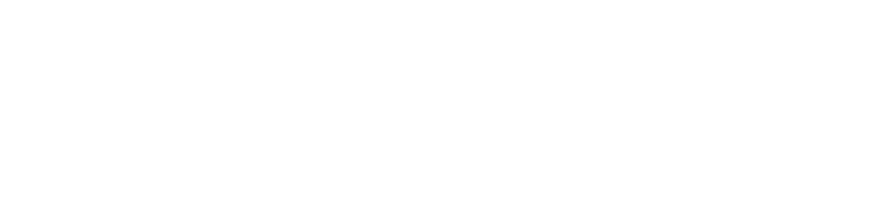
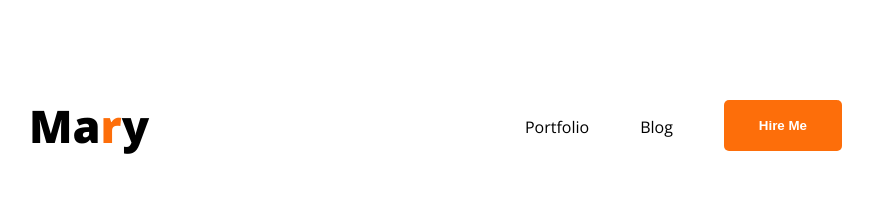
Before and after one commit to Muntakim61/sample-developer-portfolio, a plain HTML site: page index.html in a window 1280 px wide. Shown: the whole page, without its empty margins (179-1052 px from the left). Drawn offline with nearby package versions, Linux system fonts and the light colour scheme.

Commit message:
added header items

```diff
--- a/index.html
+++ b/index.html
@@ -1,12 +1,27 @@
 <!DOCTYPE html>
 <html lang="en">
+
 <head>
     <meta charset="UTF-8">
     <meta name="viewport" content="width=device-width, initial-scale=1.0">
-    <title>sample developer portfolio</title>
+    <title>Developer Portfolio</title>
+    <link rel="preconnect" href="https://fonts.googleapis.com">
+    <link rel="preconnect" href="https://fonts.gstatic.com" crossorigin>
+    <link href="https://fonts.googleapis.com/css2?family=Open+Sans:ital,wght@0,300..800;1,300..800&display=swap"
+        rel="stylesheet">
+    <link rel="stylesheet" href="styles/styles.css">
 </head>
-<body>
+
+<body class="open-sans-normal">
     <header>
+        <nav>
+            <h3 class="nav-title">Ma<span class="text-primary">r</span>y</h3>
+            <ul>
+                <li><a class="dark2"></a>Portfolio</li>
+                <li><a class="dark2" href=""></a>Blog</li>
+                <li><a href=""><button class="btn-primary">Hire Me</button></a></li>
+            </ul>
+        </nav>
 
     </header>
     <main>
@@ -17,4 +32,5 @@
     </footer>
 
 </body>
+
 </html>
--- /dev/null
+++ b/styles/styles.css
@@ -0,0 +1,45 @@
+.open-sans-normal {
+  font-family: "Open Sans", sans-serif;
+  font-optical-sizing: auto;
+  font-style: normal;
+  font-variation-settings:
+    "wdth" 100;
+}
+/* shared styles */
+.text-primary{
+    color: #FD6E0A;
+}
+.dark2{
+    color: #474747;
+}
+.btn-primary{
+    background-color: #FD6E0A;
+    font-weight: bold;
+    color: #FFFFFF;
+    padding: 18px 35px;
+    border-radius: 5px;
+    border: none;
+}
+/* nav styles */
+nav{
+    display: flex;
+    align-items: center;
+    justify-content: space-between;
+    margin: 50px 200px;
+}
+.nav-title{
+    font-weight: 800;
+    font-size: 45px;
+}
+nav ul{
+    display: flex;
+    align-items: center;
+}
+nav ul li{
+    list-style: none;
+    margin-right: 51px;
+}
+nav li a{
+    text-decoration: none;
+    font-size: 20px;
+}
```
